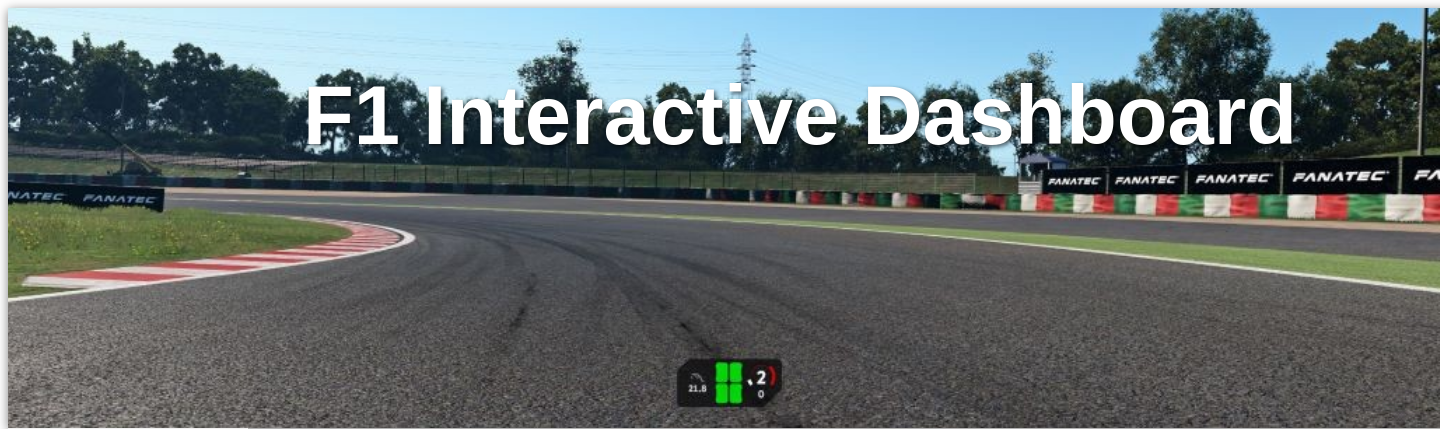
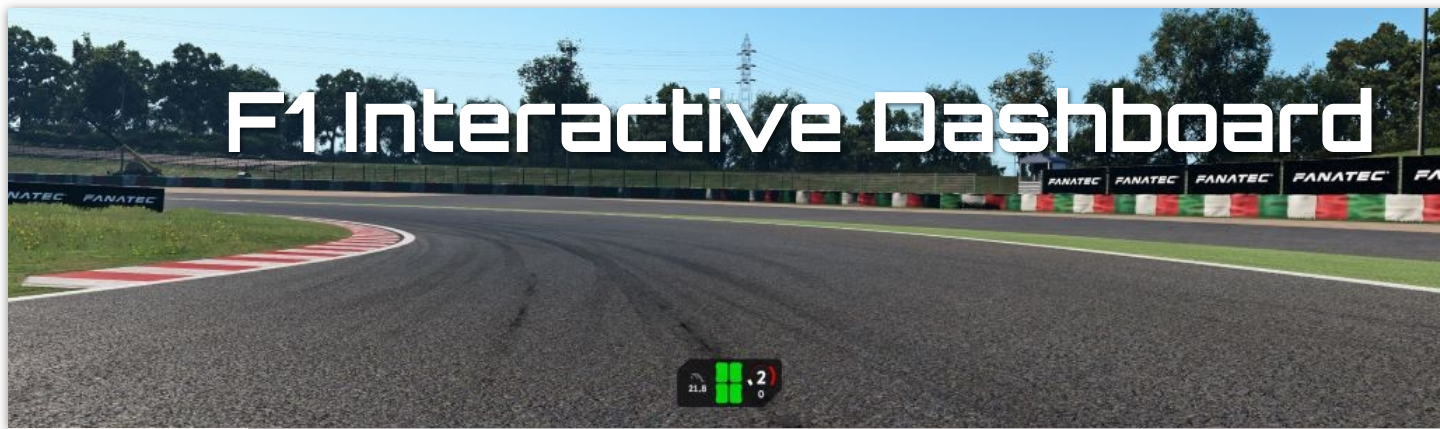
Before and after one commit to PengZhao022/f1-flask-site, a Flask app: page / in a window 1440 px wide; the page is wider, and only the part inside the window is pictured. Shown: the top 429 px of that part. Run offline with Flask 3, Linux system fonts and the light colour scheme.

Commit message:
Update layout.html

```diff
--- a/templates/layout.html
+++ b/templates/layout.html
@@ -6,6 +6,8 @@
     <title>{% block title %}F1 Dashboard{% endblock %}</title>
     <link rel="stylesheet" href="{{ url_for('static', filename='css/style.css') }}">
     <link rel="stylesheet" href="https://cdnjs.cloudflare.com/ajax/libs/font-awesome/6.4.0/css/all.min.css">
+    <!-- ✅ 添加 Orbitron 字体链接 -->
+    <link href="https://fonts.googleapis.com/css2?family=Orbitron:wght@700&display=swap" rel="stylesheet">
     {% block head %}{% endblock %}
 </head>
 <body>
```
